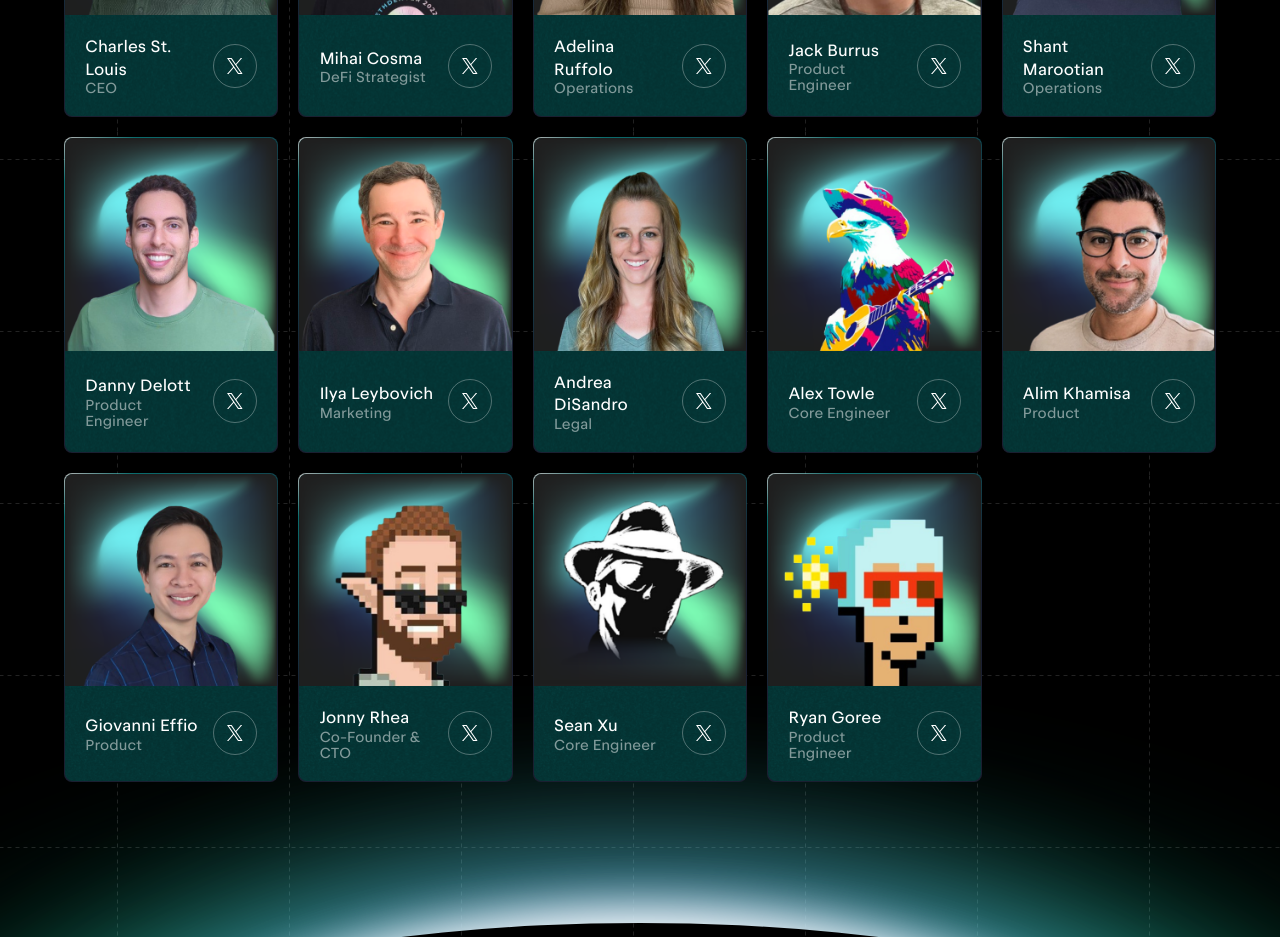
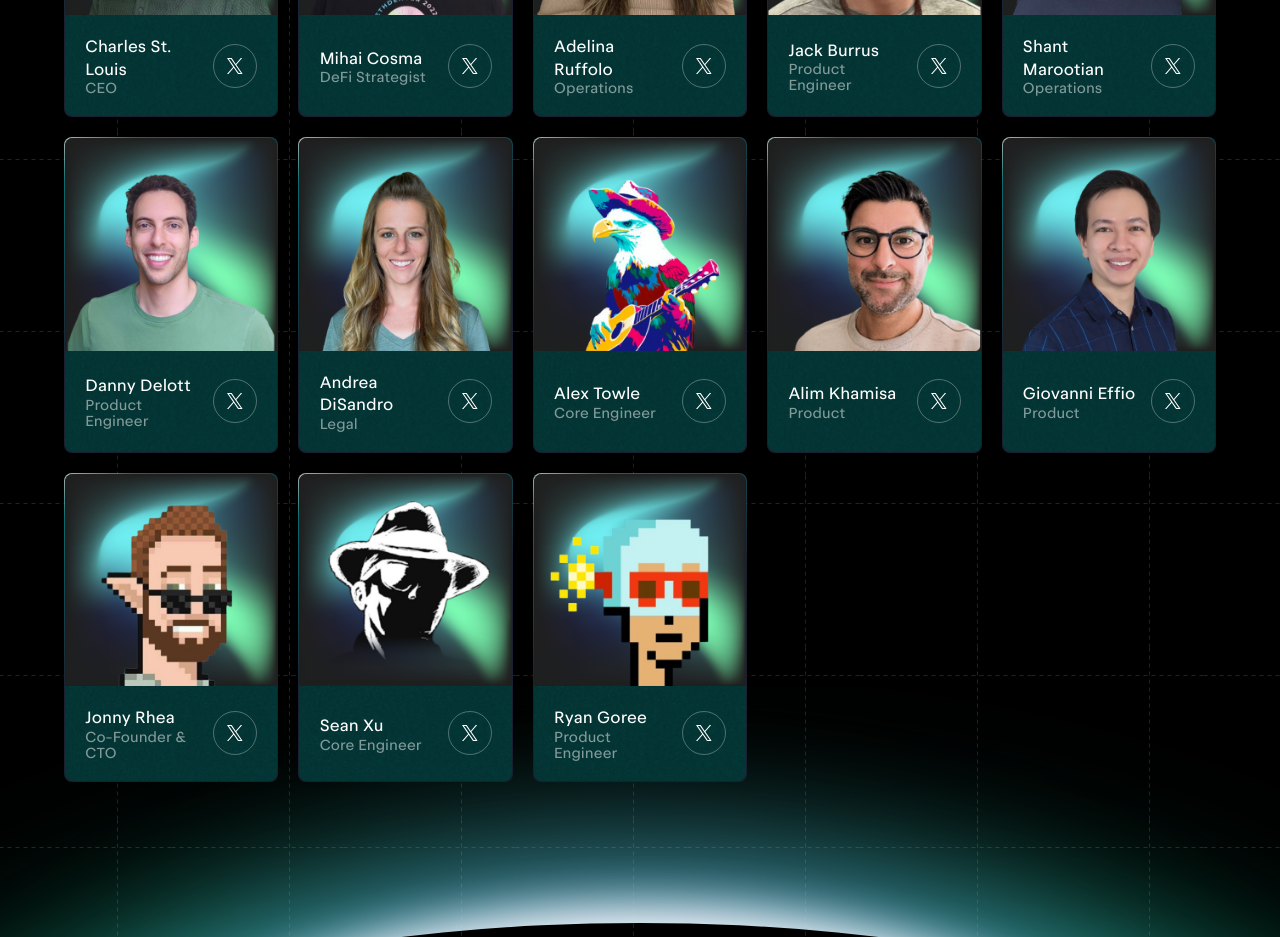
Before and after one commit to delvtech/delv-website, a React (Vite) app: page /team in a window 1280 px wide. Shown: the part 900-1837 px from the top of the page. Built offline with nearby package versions, Linux system fonts and the light colour scheme.

Commit message:
Remove Ilya

```diff
--- a/src/pages/team/Team.tsx
+++ b/src/pages/team/Team.tsx
@@ -76,13 +76,6 @@ export function Team() {
             portraitSrc="/portraits/danny.png"
             href="http://github.com/dannydelott"
             xUrl="https://x.com/DannyDelott"
-          />
-          <PersonCard
-            name="Ilya Leybovich"
-            title="Marketing"
-            portraitSrc="/portraits/ilya.png"
-            href="https://www.linkedin.com/in/ilya-leybovich-0b585272"
-            xUrl="https://x.com/ilyaleybovich22"
           />
           <PersonCard
             name="Andrea DiSandro"
```
Also changed, not shown: public/portraits/ilya.png (deleted), public/portraits/matt.png (deleted).
